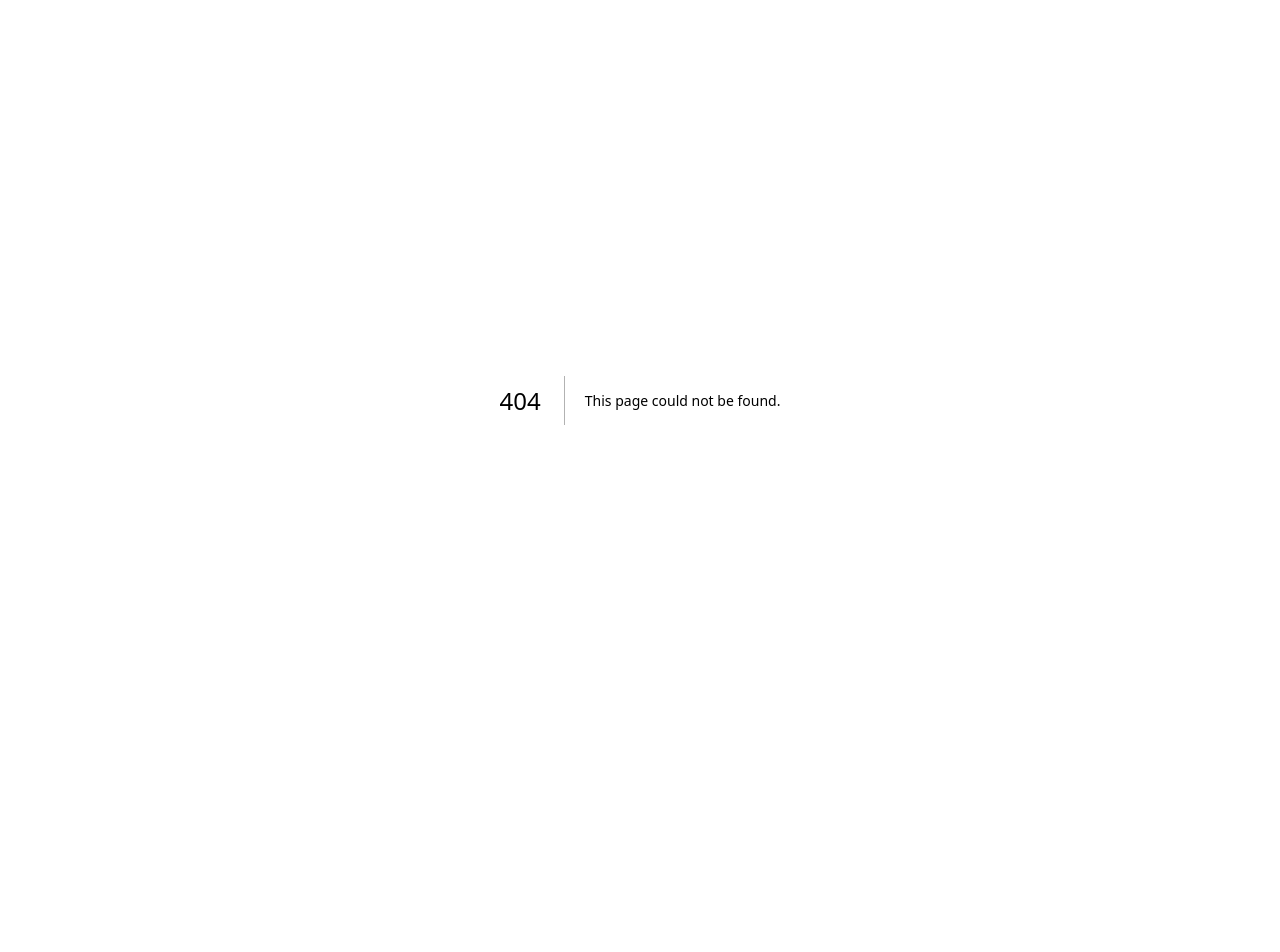
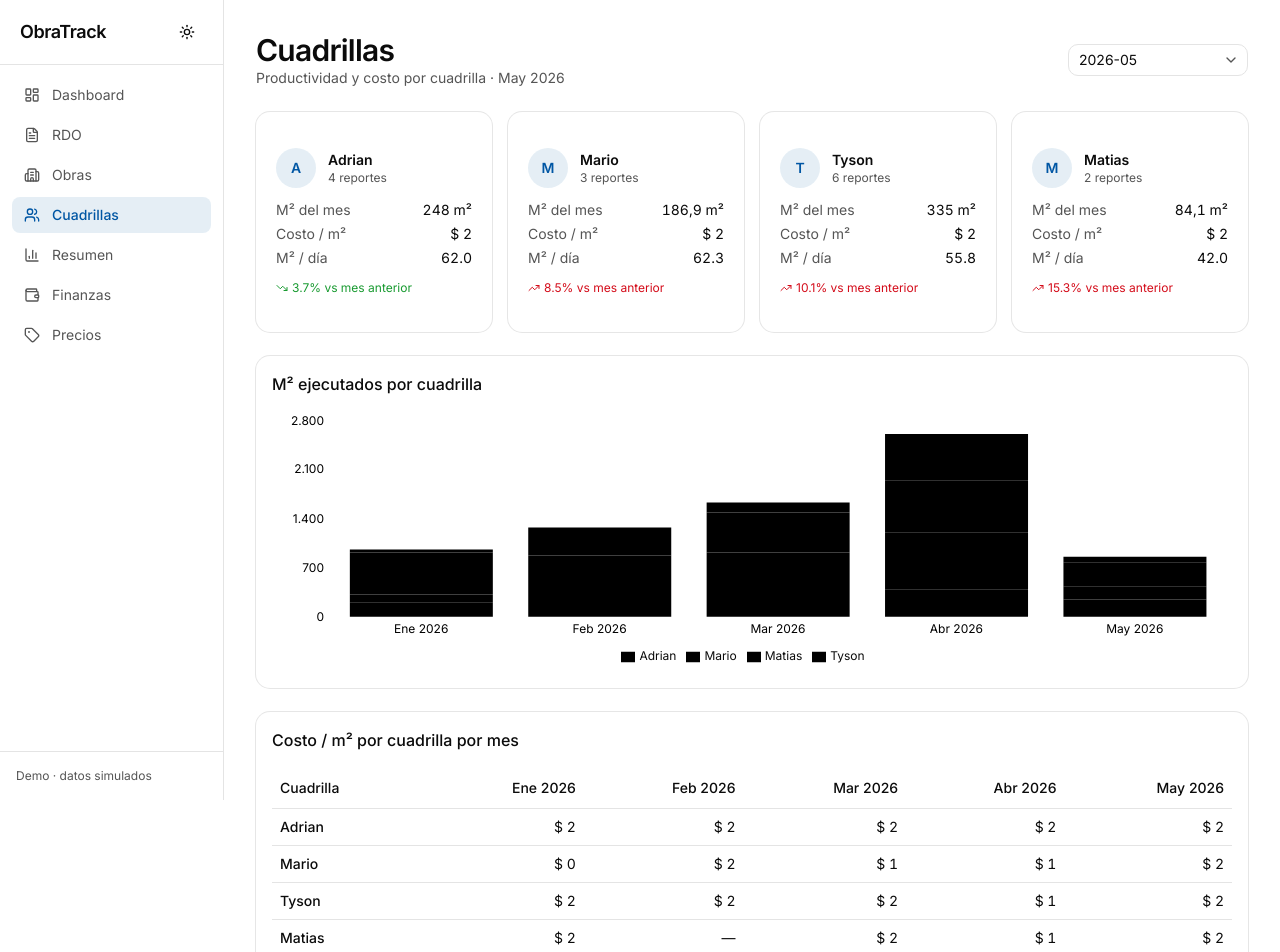
Before and after one commit to maachii22/obratrack, a Next.js app: page /cuadrillas in a window 1280 px wide. Before the commit this address had no page. Shown: the top 952 px of the page. Before the commit the page ends 800 px from the top, so only its background shows below. Built offline with nearby package versions, Linux system fonts and the light colour scheme.

Commit message:
feat(cuadrillas): cards productividad + tabla costo/m² histórico

```diff
--- /dev/null
+++ b/app/(app)/cuadrillas/page.tsx
@@ -0,0 +1,190 @@
+"use client";
+
+import { useMemo, useState } from "react";
+import { useStore } from "@/lib/store";
+import { statsPorCuadrilla, resumenMensual } from "@/lib/calc";
+import preciosC from "@/data/precios-cuadrilla.json";
+import preciosM from "@/data/precios-material.json";
+import { Card, CardContent, CardHeader, CardTitle } from "@/components/ui/card";
+import {
+  Table,
+  TableBody,
+  TableCell,
+  TableHead,
+  TableHeader,
+  TableRow,
+} from "@/components/ui/table";
+import {
+  Select,
+  SelectContent,
+  SelectItem,
+  SelectTrigger,
+  SelectValue,
+} from "@/components/ui/select";
+import { fmtARS, fmtM2, fmtMes, mesActual } from "@/lib/formatters";
+import { M2CuadrillaBars } from "@/components/charts/m2-cuadrilla-bars";
+import { CUADRILLAS, type PrecioCuadrilla, type PrecioMaterial } from "@/lib/types";
+import { TrendingUp, TrendingDown } from "lucide-react";
+
+export default function CuadrillasPage() {
+  const { rdos } = useStore();
+  const meses = useMemo(() => {
+    const s = new Set(rdos.map((r) => r.fecha.slice(0, 7)));
+    return Array.from(s).sort().reverse();
+  }, [rdos]);
+
+  const [mes, setMes] = useState<string>(() => {
+    const actual = mesActual();
+    return meses.includes(actual) ? actual : meses[0] ?? actual;
+  });
+
+  const pc = preciosC as PrecioCuadrilla[];
+  const pm = preciosM as PrecioMaterial[];
+
+  const stats = useMemo(() => statsPorCuadrilla(rdos, mes, pc, pm), [rdos, mes, pc, pm]);
+
+  const idxMesAnt = meses.indexOf(mes) + 1;
+  const mesAnterior = meses[idxMesAnt];
+  const statsAnt = useMemo(
+    () => (mesAnterior ? statsPorCuadrilla(rdos, mesAnterior, pc, pm) : []),
+    [rdos, mesAnterior, pc, pm]
+  );
+
+  const meses6 = useMemo(
+    () => resumenMensual(rdos, pc, pm).slice(-6).map((r) => r.mes),
+    [rdos, pc, pm]
+  );
+
+  const tablaRows = useMemo(() => {
+    return CUADRILLAS.map((c) => {
+      const row: { cuadrilla: string } & Record<string, number | string> = { cuadrilla: c };
+      for (const m of meses6) {
+        const s = statsPorCuadrilla(rdos, m, pc, pm).find((x) => x.cuadrilla === c);
+        row[m] = s?.costoM2 ?? 0;
+      }
+      return row;
+    });
+  }, [rdos, pc, pm, meses6]);
+
+  const chartData = useMemo(() => {
+    return meses6.map((m) => {
+      const s = statsPorCuadrilla(rdos, m, pc, pm);
+      const row: { mes: string } & Record<string, number | string> = { mes: m };
+      for (const c of CUADRILLAS) row[c] = s.find((x) => x.cuadrilla === c)?.m2 ?? 0;
+      return row;
+    });
+  }, [rdos, pc, pm, meses6]);
+
+  return (
+    <div className="space-y-6">
+      <div className="flex flex-wrap items-center justify-between gap-3">
+        <div>
+          <h1 className="text-3xl font-semibold tracking-tight">Cuadrillas</h1>
+          <p className="text-sm text-muted-foreground">
+            Productividad y costo por cuadrilla · {fmtMes(mes)}
+          </p>
+        </div>
+        <Select value={mes} onValueChange={(v) => v && setMes(v)}>
+          <SelectTrigger className="w-[180px]">
+            <SelectValue />
+          </SelectTrigger>
+          <SelectContent>
+            {meses.map((m) => (
+              <SelectItem key={m} value={m}>
+                {fmtMes(m)}
+              </SelectItem>
+            ))}
+          </SelectContent>
+        </Select>
+      </div>
+
+      <div className="grid gap-4 grid-cols-1 sm:grid-cols-2 lg:grid-cols-4">
+        {CUADRILLAS.map((c) => {
+          const s = stats.find((x) => x.cuadrilla === c);
+          const sa = statsAnt.find((x) => x.cuadrilla === c);
+          const delta = s && sa && sa.costoM2 > 0 ? (s.costoM2 - sa.costoM2) / sa.costoM2 : 0;
+          const TrendIcon = delta < 0 ? TrendingDown : TrendingUp;
+          const trendColor =
+            delta < 0
+              ? "text-success"
+              : delta > 0
+              ? "text-destructive"
+              : "text-muted-foreground";
+          return (
+            <Card key={c}>
+              <CardContent className="p-5">
+                <div className="flex items-center gap-3 mb-3">
+                  <div className="h-10 w-10 rounded-full bg-primary/10 text-primary flex items-center justify-center font-semibold">
+                    {c[0]}
+                  </div>
+                  <div>
+                    <p className="font-semibold">{c}</p>
+                    <p className="text-xs text-muted-foreground">
+                      {s?.rdos ?? 0} reportes
+                    </p>
+                  </div>
+                </div>
+                <dl className="space-y-1 text-sm">
+                  <div className="flex justify-between">
+                    <dt className="text-muted-foreground">M² del mes</dt>
+                    <dd className="tabular-nums">{fmtM2(s?.m2 ?? 0)}</dd>
+                  </div>
+                  <div className="flex justify-between">
+                    <dt className="text-muted-foreground">Costo / m²</dt>
+                    <dd className="tabular-nums">{fmtARS(s?.costoM2 ?? 0)}</dd>
+                  </div>
+                  <div className="flex justify-between">
+                    <dt className="text-muted-foreground">M² / día</dt>
+                    <dd className="tabular-nums">{(s?.m2PorDia ?? 0).toFixed(1)}</dd>
+                  </div>
+                </dl>
+                {sa && delta !== 0 && (
+                  <p className={`flex items-center gap-1 text-xs mt-3 ${trendColor}`}>
+                    <TrendIcon className="h-3 w-3" />
+                    {Math.abs(delta * 100).toFixed(1)}% vs mes anterior
+                  </p>
+                )}
+              </CardContent>
+            </Card>
+          );
+        })}
+      </div>
+
+      <M2CuadrillaBars data={chartData} cuadrillas={CUADRILLAS as unknown as string[]} />
+
+      <Card>
+        <CardHeader>
+          <CardTitle className="text-base">Costo / m² por cuadrilla por mes</CardTitle>
+        </CardHeader>
+        <CardContent>
+          <div className="overflow-x-auto">
+            <Table>
+              <TableHeader>
+                <TableRow>
+                  <TableHead>Cuadrilla</TableHead>
+                  {meses6.map((m) => (
+                    <TableHead key={m} className="text-right">
+                      {fmtMes(m)}
+                    </TableHead>
+                  ))}
+                </TableRow>
+              </TableHeader>
+              <TableBody>
+                {tablaRows.map((row) => (
+                  <TableRow key={row.cuadrilla as string}>
+                    <TableCell className="font-medium">{row.cuadrilla}</TableCell>
+                    {meses6.map((m) => (
+                      <TableCell key={m} className="text-right tabular-nums">
+                        {(row[m] as number) > 0 ? fmtARS(row[m] as number) : "—"}
+                      </TableCell>
+                    ))}
+                  </TableRow>
+                ))}
+              </TableBody>
+            </Table>
+          </div>
+        </CardContent>
+      </Card>
+    </div>
+  );
+}
```
